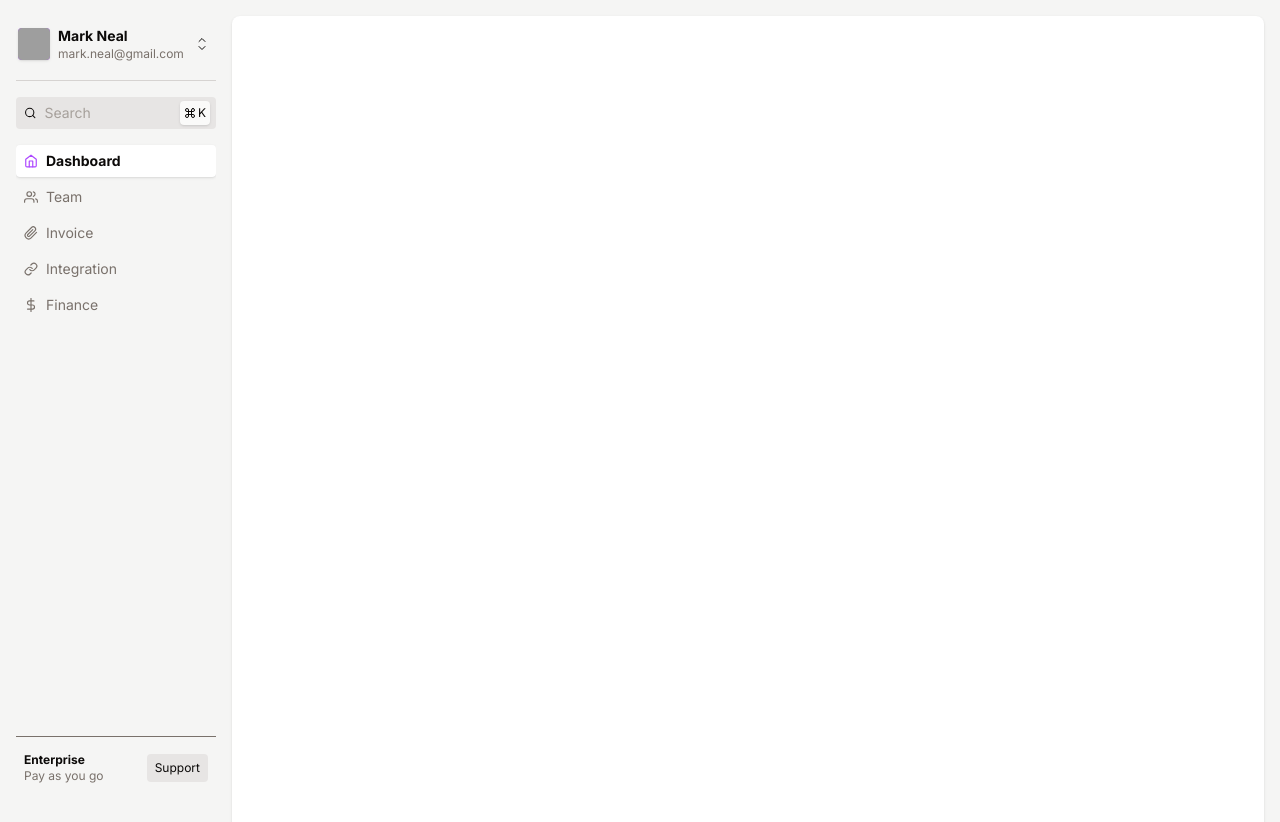
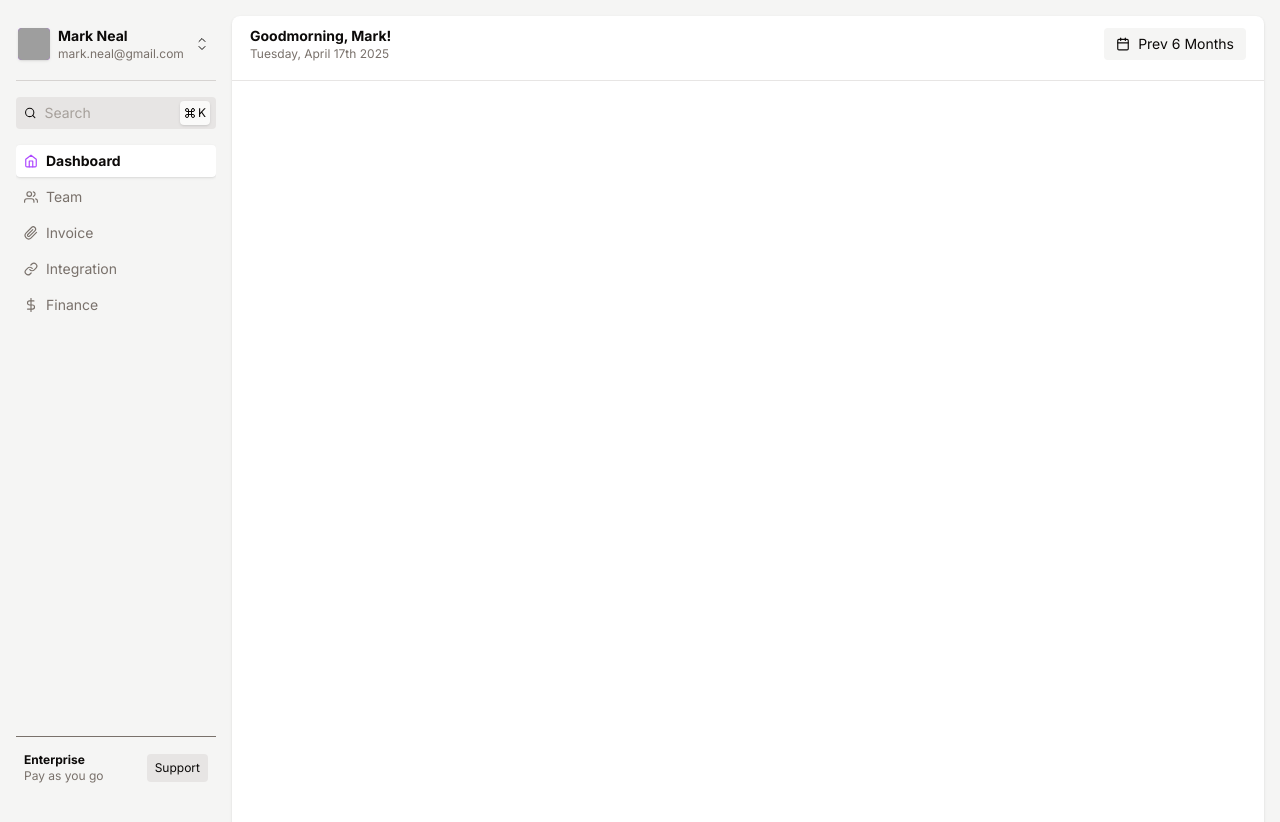
Before and after one commit to markjosephtx/dashboard-vite-react-tailwind, a React (Vite) app: page / in a window 1280 px wide. Shown: the top 822 px of the page. Built offline with nearby package versions, Linux system fonts and the light colour scheme; grey boxes are pictures that could not be loaded.

Commit message:
Created TopBar component to Dashboard component

```diff
--- a/src/Components/Dashboard/Dashboard.jsx
+++ b/src/Components/Dashboard/Dashboard.jsx
@@ -1,8 +1,10 @@
 import React from 'react'
+import TopBar from './TopBar'
 
 function Dashboard() {
   return (
     <div className='bg-white rounded-lg pb-4 shadow h-[200vh]'>
+      <TopBar />
 
     </div>
   )
--- /dev/null
+++ b/src/Components/Dashboard/TopBar.jsx
@@ -0,0 +1,21 @@
+import React from 'react'
+import  { FiCalendar }  from  'react-icons/fi'
+
+function TopBar() {
+  return (
+    <div className='border-b px-4 mb-4 mt-2 pb-4 border-stone-200'>
+        <div className='flex items-center justify-between p-0.5'>
+            <div>
+                <span className='text-sm font-bold block'>Goodmorning, Mark!</span>
+                <span className='text-xs block text-stone-500'>Tuesday, April 17th 2025</span>
+            </div>
+            <button className='flex text-sm items-center gap-2 bg-stone-100 transition-colors hover:bg-violet-100 hover:text-violet-700 px-3 py-1.5 rounded'>
+                <FiCalendar/><span> Prev 6 Months</span>
+                </button>
+        </div>
+
+    </div>
+  )
+}
+
+export default TopBar
```
